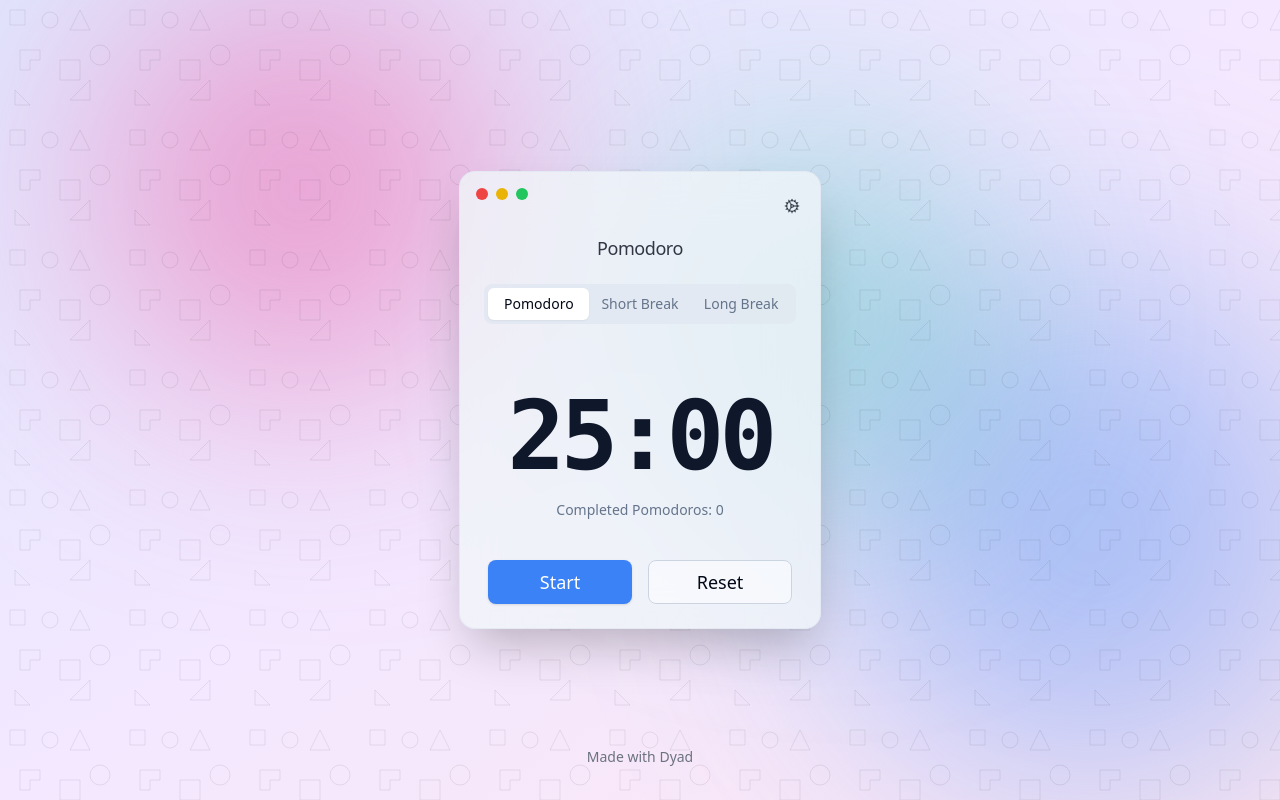
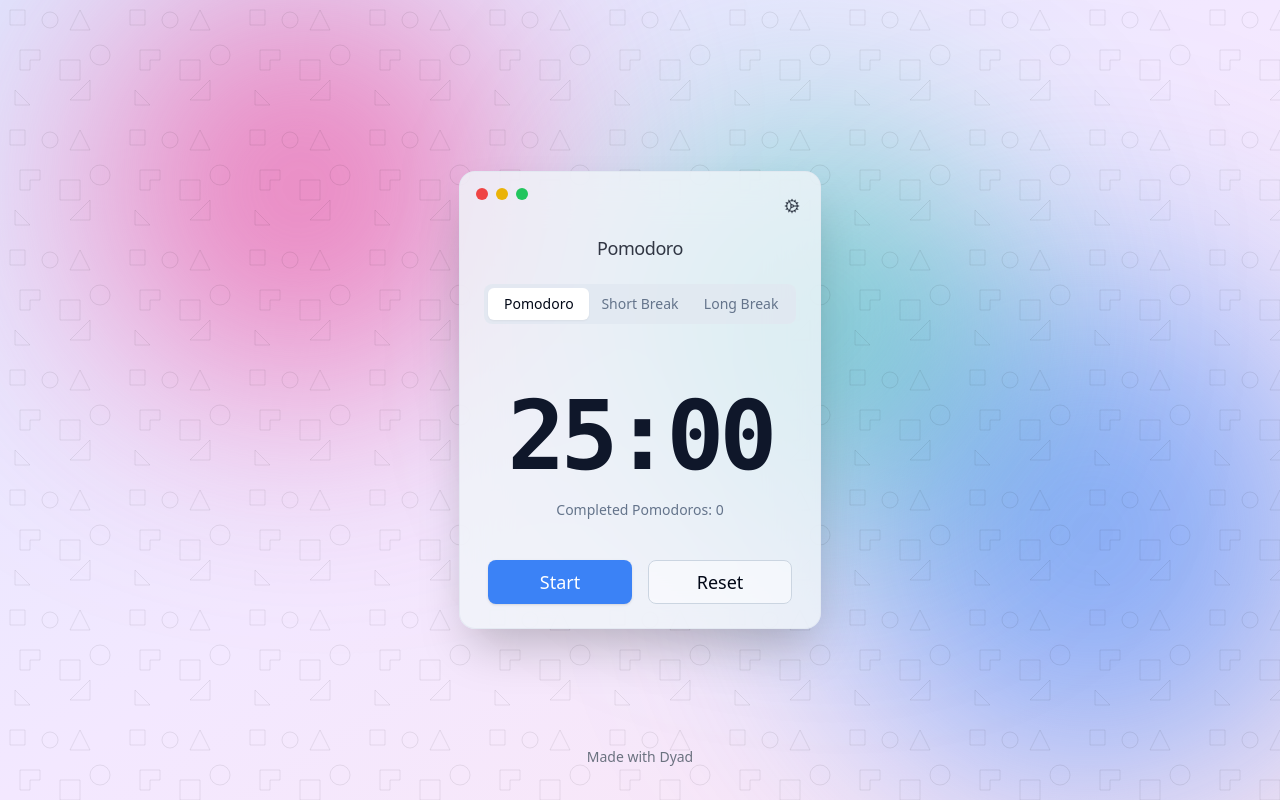
Before and after one commit to mnk49/pomii, a React (Vite) app: page / in a window 1280 px wide. Built offline with nearby package versions, Linux system fonts and the light colour scheme.

Commit message:
[dyad] Increase vibrancy of background colors - wrote 1 file(s)

```diff
--- a/src/globals.css
+++ b/src/globals.css
@@ -124,7 +124,7 @@
   height: 40vw;
   max-width: 400px;
   max-height: 400px;
-  background: rgba(236, 72, 153, 0.5); /* pink-500 */
+  background: rgba(236, 72, 153, 0.7); /* pink-500 */
   animation: move-blob 36s infinite alternate;
 }
 
@@ -135,7 +135,7 @@
   height: 50vw;
   max-width: 500px;
   max-height: 500px;
-  background: rgba(59, 130, 246, 0.4); /* blue-500 */
+  background: rgba(59, 130, 246, 0.6); /* blue-500 */
   animation: move-blob 44s infinite alternate-reverse;
 }
 
@@ -146,7 +146,7 @@
   height: 30vw;
   max-width: 350px;
   max-height: 350px;
-  background: rgba(20, 184, 166, 0.4); /* teal-500 */
+  background: rgba(20, 184, 166, 0.6); /* teal-500 */
   animation: move-blob 40s infinite alternate;
 }
 
```
